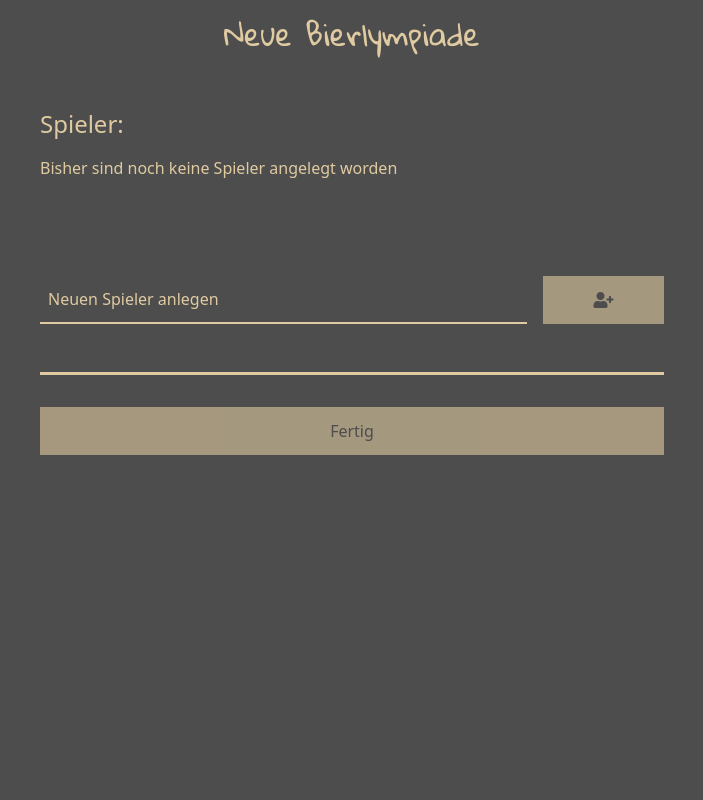
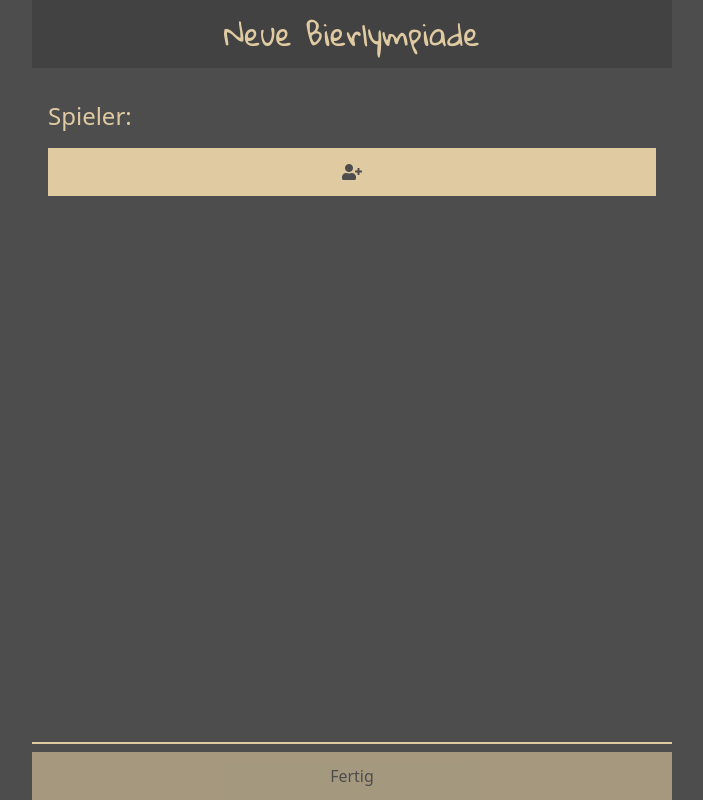
Before and after one commit to KeStoerm/Bierlympiade, a React (Create React App) app: page /create in a window 1280 px wide. Shown: the whole page, without its empty margins (288-991 px from the left). Built offline with nearby package versions, Linux system fonts and the light colour scheme.

Commit message:
reworked add player styling with modal

```diff
--- a/src/App.tsx
+++ b/src/App.tsx
@@ -21,7 +21,7 @@ function App() {
   });
 
   return (
-    <div className="App bg-secondary min-h-screen flex justify-center p-4">
+    <div className="App bg-background min-h-screen flex justify-center">
       <div className="inner w-full md:w-1/2">
         <BrowserRouter>
           <Switch>
--- /dev/null
+++ b/src/components/modal/Modal.tsx
@@ -0,0 +1,9 @@
+import { ReactChild } from "react"
+
+export const Modal = ({children}: {children: ReactChild | ReactChild[]}): JSX.Element => {
+  return <div className="modalBg bg-secondary bg-opacity-70 fixed top-0 left-0 w-screen h-screen py-4 flex items-center justify-center">
+    <div className="modalInner bg-secondary p-4 w-full md:w-1/2">
+      {children}
+    </div>
+  </div>
+}
--- a/src/components/stepper/Stepper.tsx
+++ b/src/components/stepper/Stepper.tsx
@@ -1,8 +1,8 @@
 import React, { ReactChild } from "react";
 
-export const Stepper = ({currentStep, children}: {currentStep: number, children: Array<ReactChild> }): JSX.Element => {
-  return <div className="stepper w-full">
-    <div className="step">
+export const Stepper = ({currentStep, children, className}: {currentStep: number, children: Array<ReactChild>, className?: string }): JSX.Element => {
+  return <div className={`${className} stepper w-full`}>
+    <div className="step h-full">
       {React.Children.toArray(children)[currentStep]}
     </div>
   </div>
--- a/src/styles/index.scss
+++ b/src/styles/index.scss
@@ -7,7 +7,7 @@
 }
 
 .button {
-  @apply h-12 bg-accent text-secondary flex items-center justify-center;
+  @apply h-12 bg-accent text-background flex items-center justify-center;
 }
 
 .button.disabled {
--- a/src/views/StartView.tsx
+++ b/src/views/StartView.tsx
@@ -9,9 +9,9 @@ export const StartView = (): JSX.Element => {
       <BeerLogo dotted={false} />
     </div>
     <h2 className="text-accent text-3xl mb-12 headline">BIERlympiade</h2>
-    <Link to="/create" className="button w-full h-12 bg-accent text-secondary mb-2 flex items-center justify-center">Neue Bierlympiade anlegen</Link>
-    <Link to="/games" className="button w-full h-12 bg-accent text-secondary mb-2 flex items-center justify-center">Laufende Bierlympiade anzeigen</Link>
-    <Link to="/game" className="button w-full h-12 bg-accent text-secondary mb-2 flex items-center justify-center">tbd</Link>
-    <Link to="/game" className="button w-full h-12 bg-accent text-secondary mb-2 flex items-center justify-center">tbd</Link>
+    <Link to="/create" className="button w-full mb-2">Neue Bierlympiade anlegen</Link>
+    <Link to="/games" className="button w-full mb-2">Laufende Bierlympiade anzeigen</Link>
+    <Link to="/game" className="button w-full mb-2">tbd</Link>
+    <Link to="/game" className="button w-full mb-2">tbd</Link>
   </div>
 }
--- a/src/views/gameCreationView/GameCreationView.tsx
+++ b/src/views/gameCreationView/GameCreationView.tsx
@@ -11,7 +11,7 @@ import { AddPlayersStep } from "./steps/AddPlayersStep";
 
 export const GameCreationView = (): JSX.Element => {
   const [currentStep, setCurrentStep] = useState<number>(0);
-  const [players, setPlayer] = useState<Array<Player>>([]);
+  const [players, setPlayers] = useState<Array<Player>>([]);
   const [teams, setTeams] = useState<Array<Team>>([]);
 
   const [currentColor, setCurrentColor] = useState<string>();
@@ -23,7 +23,11 @@ export const GameCreationView = (): JSX.Element => {
   }
 
   const appendPlayer = (player: Player) => {
-    setPlayer([...players, player]);
+    setPlayers([...players, player]);
+  }
+
+  const deletePlayer = (player: Player) => {
+    setPlayers(without(players, player));
   }
 
   const appendTeam = (team: Team) => {
@@ -37,16 +41,17 @@ export const GameCreationView = (): JSX.Element => {
     item: color,
   }))
 
-  return <div className="flex justify-center flex-col items-center">
-    <h2 className="text-accent text-3xl headline mb-12">Neue Bierlympiade</h2>
-    <Stepper currentStep={currentStep}>
-      <AddPlayersStep players={players} onNextClick={() => setCurrentStep(1)} appendPlayer={appendPlayer}/>
+  return <div className="flex flex-col h-screen">
+    <div className="header w-full py-4 bg-secondary">
+      <h2 className="text-accent text-3xl headline text-center">Neue Bierlympiade</h2>
+    </div>
+    <Stepper className="flex-grow" currentStep={currentStep}>
+      <AddPlayersStep players={players} onNextClick={() => setCurrentStep(1)} appendPlayer={appendPlayer} deletePlayer={deletePlayer}/>
       <div className="step-add-teams">
         <div className="teams mt-2 mb-24">
           <h3 className="text-accent text-2xl mb-4">Teams: </h3>
-          {isEmpty(teams)
-          ? <p className="text-accent">Bisher sind noch keine Teams angelegt worden</p>
-          : map(teams, (team) => <div className="team border-accent border-b-2 text-accent px-4 py-1 mb-1 flex"><span className={`h-6 w-6 mr-4 bg-${team.color}-400`}></span><span>{team.name}</span></div>)}
+          {!isEmpty(teams)
+          && map(teams, (team) => <div className="team border-accent border-b-2 text-accent px-4 py-1 mb-1 flex"><span className={`h-6 w-6 mr-4 bg-${team.color}-400`}></span><span>{team.name}</span></div>)}
         </div>
         <Dropdown elements={dropdownElements} currentElement={find(dropdownElements, (element) => element.item === currentColor)} placeholder="Teamfarbe auswählen" onChange={setCurrentColor}/>
         <div className="mb-4">
--- a/src/views/gameCreationView/steps/AddPlayersStep.tsx
+++ b/src/views/gameCreationView/steps/AddPlayersStep.tsx
@@ -1,35 +1,59 @@
 import { isEmpty, map } from "lodash"
 import { useState } from "react";
 import { Input } from "../../../components/input/Input";
+import { Modal } from "../../../components/modal/Modal";
 import { Player } from "../../../types/gameTypes"
 
-export const AddPlayersStep = ({players, appendPlayer, onNextClick}: {players: Array<Player>, appendPlayer: (player: Player) => void, onNextClick: () => void}): JSX.Element => {
+export const AddPlayersStep = ({players, appendPlayer, onNextClick, deletePlayer}: {players: Array<Player>, appendPlayer: (player: Player) => void, onNextClick: () => void, deletePlayer: (player: Player) => void}): JSX.Element => {
   const [currentPlayerName, setCurrentPlayerName] = useState<string>();
+  const [showModal, setShowModal] = useState<boolean>(false);
+
+  const resetState = (): void => {
+    setShowModal(false);
+    setCurrentPlayerName("");
+  }
 
   const addPlayer = (): void => {
     if(currentPlayerName) {
-      setCurrentPlayerName("");
+      resetState();
       appendPlayer({name: currentPlayerName})
     }
   }
 
-  return <div className="step-add-players">
-  <div className="players mt-2 mb-24">
-    <h3 className="text-accent text-2xl mb-4">Spieler: </h3>
-    {isEmpty(players)
-    ? <p className="text-accent">Bisher sind noch keine Spieler angelegt worden</p>
-    : map(players, (player) => <div className="player border-accent border-b-2 text-accent px-4 py-1 mb-1">{player.name}</div>)}
+  const removePlayer = (player: Player): void => {
+    deletePlayer(player);
+  }
+
+  const abort = (): void => {
+    resetState();
+  }
+
+  return <div className="step-add-players h-full flex flex-col flex-wrap">
+  {showModal
+  && <Modal>
+    <Input onChange={setCurrentPlayerName} value={currentPlayerName} placeholder="Neuen Spieler anlegen"/>
+    <div className="flex">
+      <button className={`button mt-4 mr-1 w-full`} onClick={abort}>Abbrechen</button>
+      <button className={`${!currentPlayerName && "disabled"} button mt-4 ml-1 w-full`} onClick={() => currentPlayerName && addPlayer()}>Speichern</button>
+    </div>
+  </Modal>}
+  <div className="players flex-grow p-4">
+    <h3 className="text-accent text-2xl my-4">Spieler: </h3>
+    <button onClick={() => setShowModal(true)} className={`button w-full`}>
+      <i className="fas fa-user-plus"></i>
+    </button>
+    <div className="playersList h-3/5 overflow-y-auto mt-4">
+      {!isEmpty(players)
+      && map(players, (player) => <div className="player border-accent border-b-2 text-accent px-4 py-2 mb-1 flex justify-between items-center">
+        <span>{player.name}</span>
+        <i onClick={() => removePlayer(player)} className="fas fa-times cursor-pointer"></i>
+      </div>)}
+    </div>
   </div>
 
-  <div className="flex mb-12">
-    <Input onChange={setCurrentPlayerName} value={currentPlayerName} placeholder="Neuen Spieler anlegen"/>
-    <button onClick={() => currentPlayerName && addPlayer()} className={`button self-end flex-shrink w-1/4 ml-4 ${!currentPlayerName && "disabled"}`}>
-      <i className="fas fa-user-plus"></i>
-    </button>
+  <div className="stepper-bottom border-accent border-t-2 mt-2 pt-2">
+    <button onClick={() => !isEmpty(players) && onNextClick()} className={`button w-full ${isEmpty(players) && "disabled"}`}>Fertig</button>
   </div>
 
-  <hr className="border-accent border-b-2 mb-8" />
-
-  <button onClick={() => !isEmpty(players) && onNextClick()} className={`button w-full ${isEmpty(players) && "disabled"}`}>Fertig</button>
 </div>
 }
--- a/tailwind.config.js
+++ b/tailwind.config.js
@@ -17,13 +17,13 @@ module.exports = {
           DEFAULT: '#f5f2eb'
         },
         secondary: {
-          DEFAULT: '#4d4d4d'
+          DEFAULT: '#424242'
         },
         accent: {
           DEFAULT: '#dfcaa1'
         },
         background: {
-          DEFAULT: '#f5f2eb'
+          DEFAULT: '#4d4d4d'
         },
       },
     }
```
